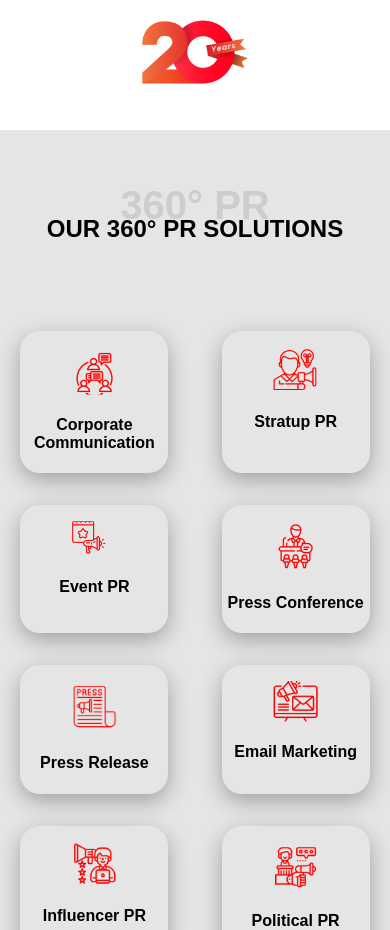
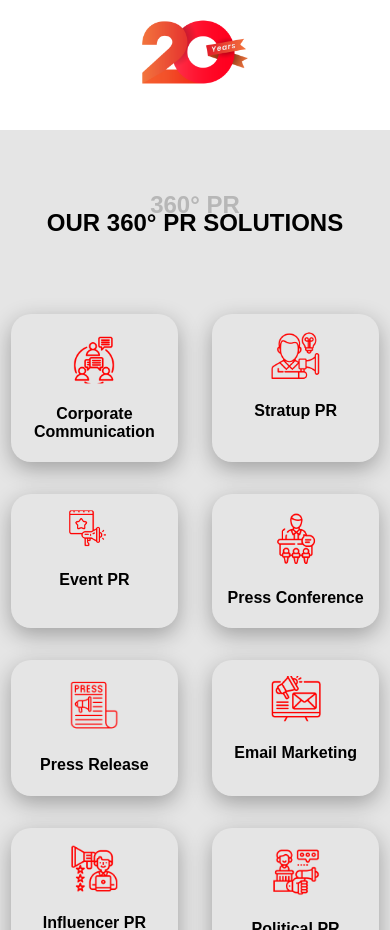
Before and after one commit to Vikas24Chauhan/PublicAdvocacy, a React (Vite) app: page / in a window 390 px wide. Shown: the part 920-1850 px from the top of the page. Built offline with nearby package versions, Linux system fonts and the light colour scheme.

Commit message:
solution component is now responsive

```diff
--- a/src/components/Frame1/Solutions.css
+++ b/src/components/Frame1/Solutions.css
@@ -16,10 +16,6 @@
   font-size: 5rem;
   line-height: 150px;
   text-align: center;
-  @media (max-width: 768px) {
-    font-size: 2.5rem;
-    height: 60px;
-  }
 }
 
 .solutions-main-div h2 {
@@ -30,9 +26,6 @@
   font-size: 3rem;
   line-height: 77px;
   text-align: center;
-  @media (max-width: 768px) {
-    font-size: 1.5rem;
-  }
 }
 
 .solutions {
@@ -40,34 +33,25 @@
   height: auto;
   margin: 4rem 0;
   display: flex;
-  justify-content: space-between;
+  justify-content: space-around;
   flex-wrap: wrap;
   gap: 2rem;
-  @media (max-width: 768px) {
-    justify-content: space-around;
-  }
 }
 
 .card {
-  width: 20%;
+  width: 23%;
   height: auto;
   border-radius: 20px;
   box-shadow: 0px 7px 22px 0px #0000004d;
   display: flex;
   flex-direction: column;
   align-items: center;
-  @media (max-width: 768px) {
-    width: 40%;
-  }
 }
 
 .card img {
   width: 20%;
   height: auto;
   margin-top: 1rem;
-  @media (max-width: 768px) {
-    width: 30%;
-  }
 }
 
 .card h4 {
@@ -76,7 +60,63 @@
   font-family: "Poppins", sans-serif;
   font-size: 1.2rem;
   text-align: center;
-  @media (max-width: 768px) {
+}
+
+@media (max-width: 1024px) {
+  .solutions-main-div h1 {
+    font-size: 4rem;
+    height: 70px;
+    opacity: 20%;
+  }
+
+  .solutions-main-div h2 {
+    font-size: 2.5rem;
+  }
+
+  .card {
+    width: 30%;
+  }
+}
+
+@media (max-width: 768px) {
+  .solutions-main-div h1 {
+    font-size: 2.5rem;
+    height: 60px;
+  }
+
+  .solutions-main-div h2 {
+    font-size: 1.5rem;
+    height: 50px;
+  }
+
+  .card {
+    width: 45%;
+  }
+
+  .card img {
+    width: 30%;
+  }
+
+  .card h4 {
     font-size: 1rem;
   }
 }
+
+@media (max-width: 480px) {
+  .solutions-main-div h1 {
+    font-size: 1.5rem;
+    height: 80px;
+  }
+
+  .solutions-main-div h2 {
+    font-size: 1.5rem;
+    line-height: 25px;
+    height: 40px;
+  }
+}
+
+@media (max-width: 360px) {
+  .card {
+    width: 90%;
+  }
+}
```
